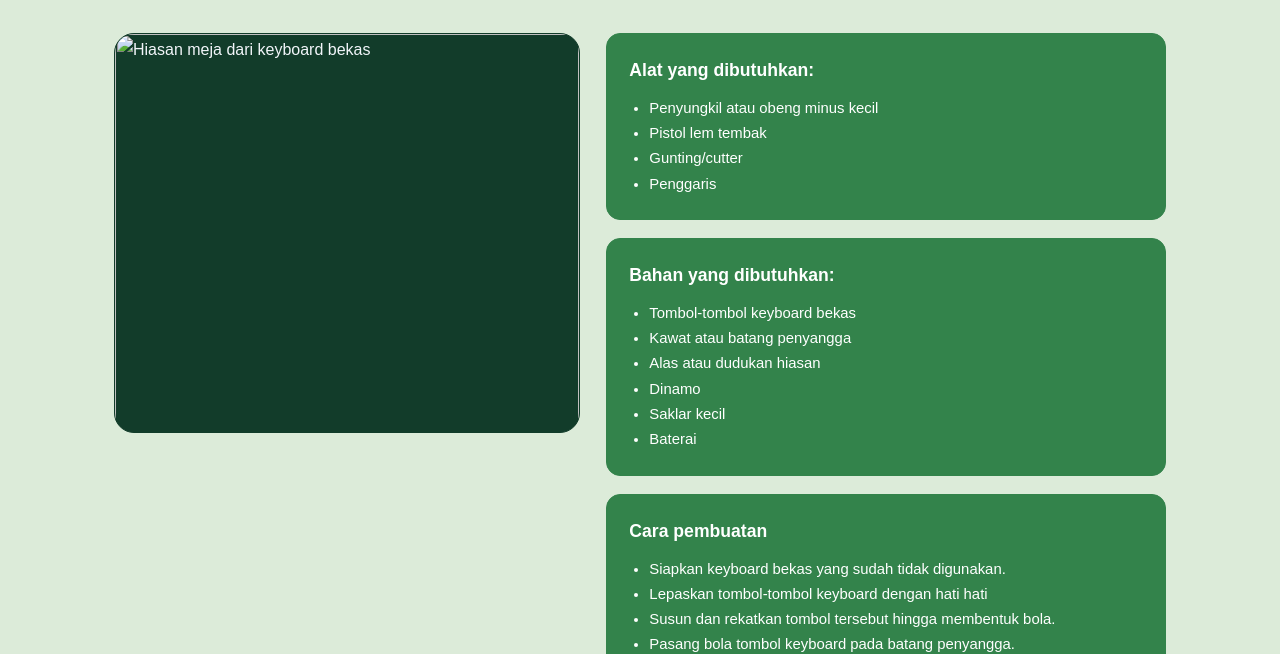
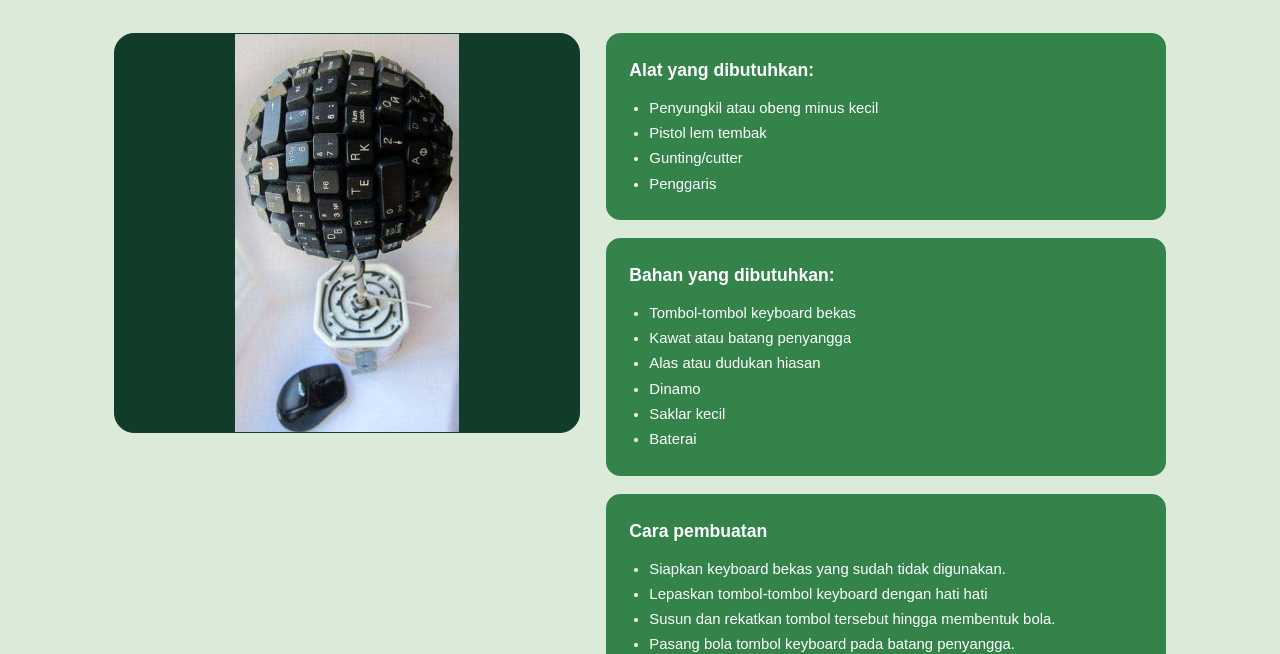
Before and after one commit to AsSyifaAzzahraPutri/proyek_kolaborasi_12, a plain HTML site: page hiasankeyboard.html in a window 1280 px wide. Shown: the part 149-803 px from the top of the page. Drawn offline with Linux system fonts and the light colour scheme.

Commit message:
Update hiasankeyboard.html

```diff
--- a/hiasankeyboard.html
+++ b/hiasankeyboard.html
@@ -31,7 +31,7 @@
         <div>
           <img
             class="detail-image"
-            src="gambar/hiasan keyboard.jpeg"
+            src="hiasan keyboard.jpeg"
             alt="Hiasan meja dari keyboard bekas"
           />
         </div>
```
